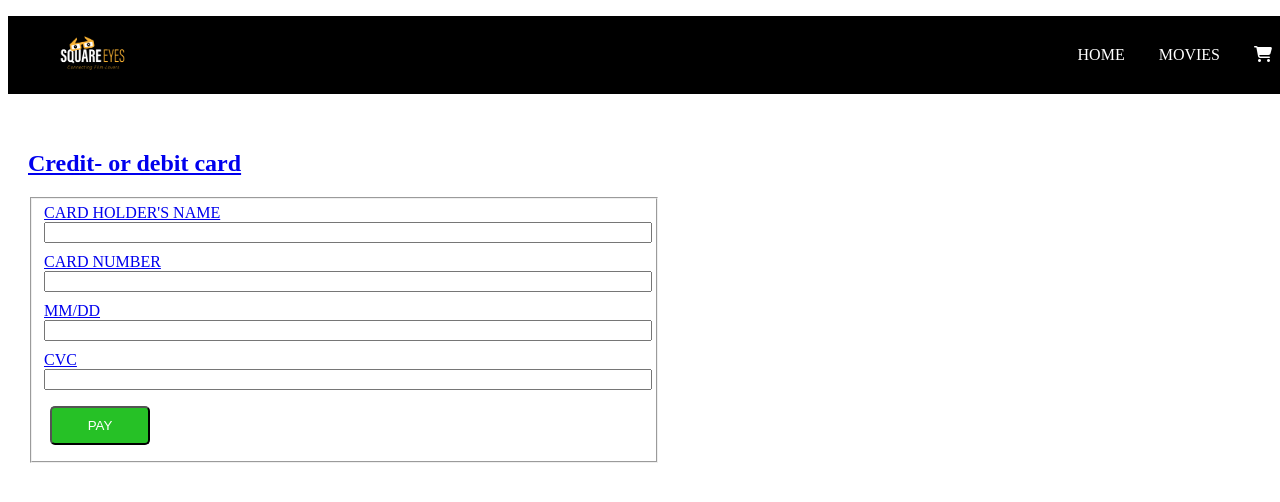
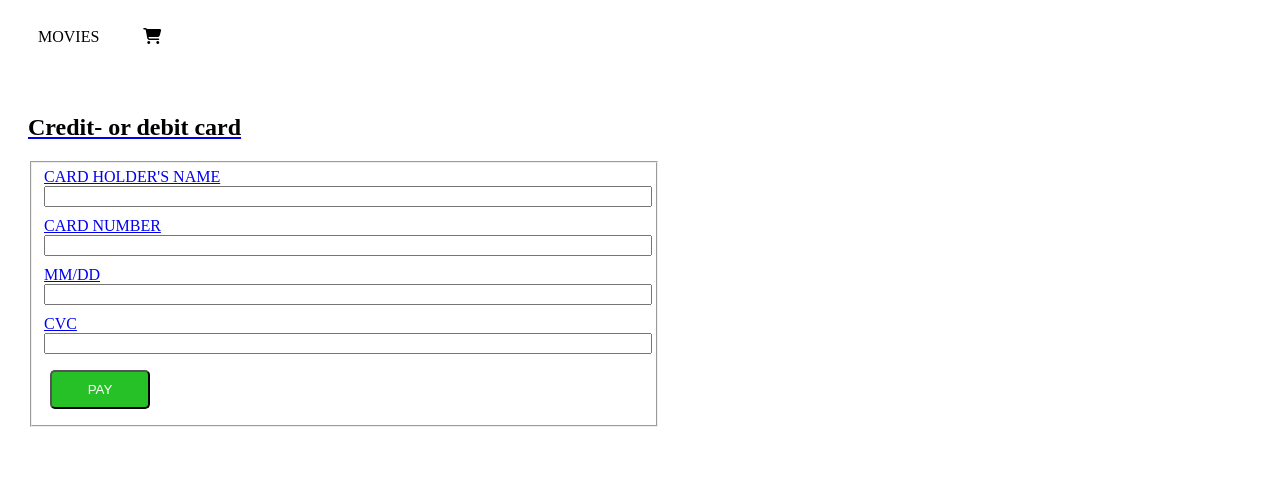
Before and after one commit to siljemogster/js1-ca, a plain HTML site: page ordersummary.html in a window 1280 px wide. Shown: the top 502 px of the page. Drawn offline with Linux system fonts and the light colour scheme.

Commit message:
loading js

```diff
--- a/css/style.css
+++ b/css/style.css
@@ -7,6 +7,15 @@
 
 p {
   font-size: 18px;
+  color: black;
+}
+
+h1 {
+  color: black;
+}
+
+h2 {
+  color: black;
 }
 
 .error {
@@ -86,23 +95,23 @@ p {
   align-items: center;
   list-style: none;
   position: relative;
-  background-color: black;
+  background-color: white;
   padding: 12px 20px;
-  color: white;
+  color: black;
 }
 
 
 .menu li a {
   display: inline-block;
   text-decoration: none;
-  color: white;
+  color: black;
   text-align: center;
   transition: 0.15s ease-in-out;
   position: relative;
   text-transform: uppercase;
   font-weight: lighter;
   padding-left: 10px;
-  padding-right: 20px;
+  padding-right: 30px;
 }
 
 .menu li a::after {
--- a/ordersummary.html
+++ b/ordersummary.html
@@ -23,10 +23,8 @@
     <header>
       <nav>
           <ul class="nav-bar">
-              <li><img src="images/logo/SquareEyeslogo.png" alt="Logo of Community Science Museum" class="logo"></a></li>
               <input type="checkbox" id="check">
               <span class="menu">
-                  <li><a href="index.html">Home</a></li>
                   <li><a href="movies.html">Movies</a></li>
                   <li><a href="cart.html"><i class="fa fa-shopping-cart" aria-hidden="true"></i>
                   <label for="check" class="close-menu" class="shoppingcart"><i class="fas fa-times"></i></label>
```
Also changed, not shown: cart.html (+0 -2 lines), index.html (+0 -1 lines), movie.html (+0 -2 lines), movies.html (+1 -3 lines).
